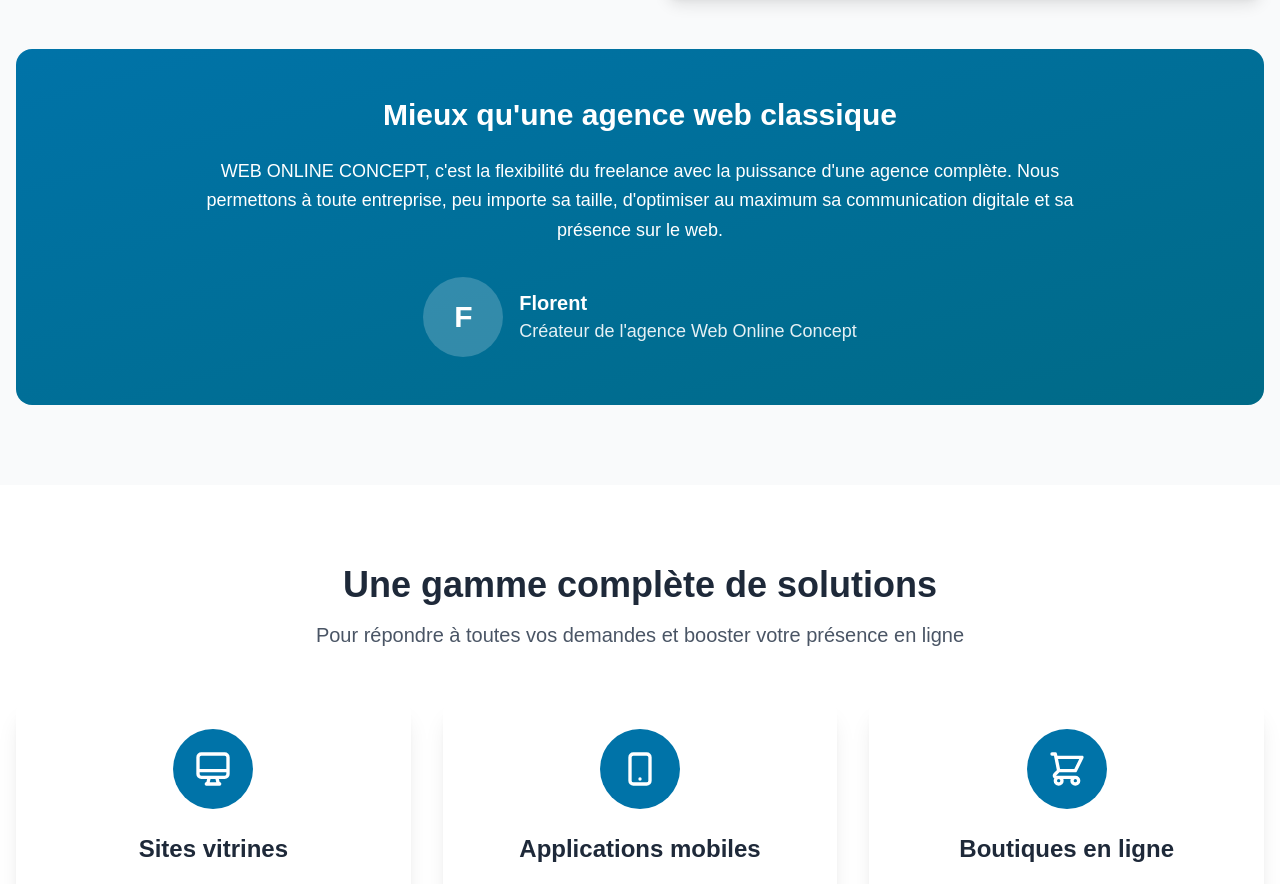
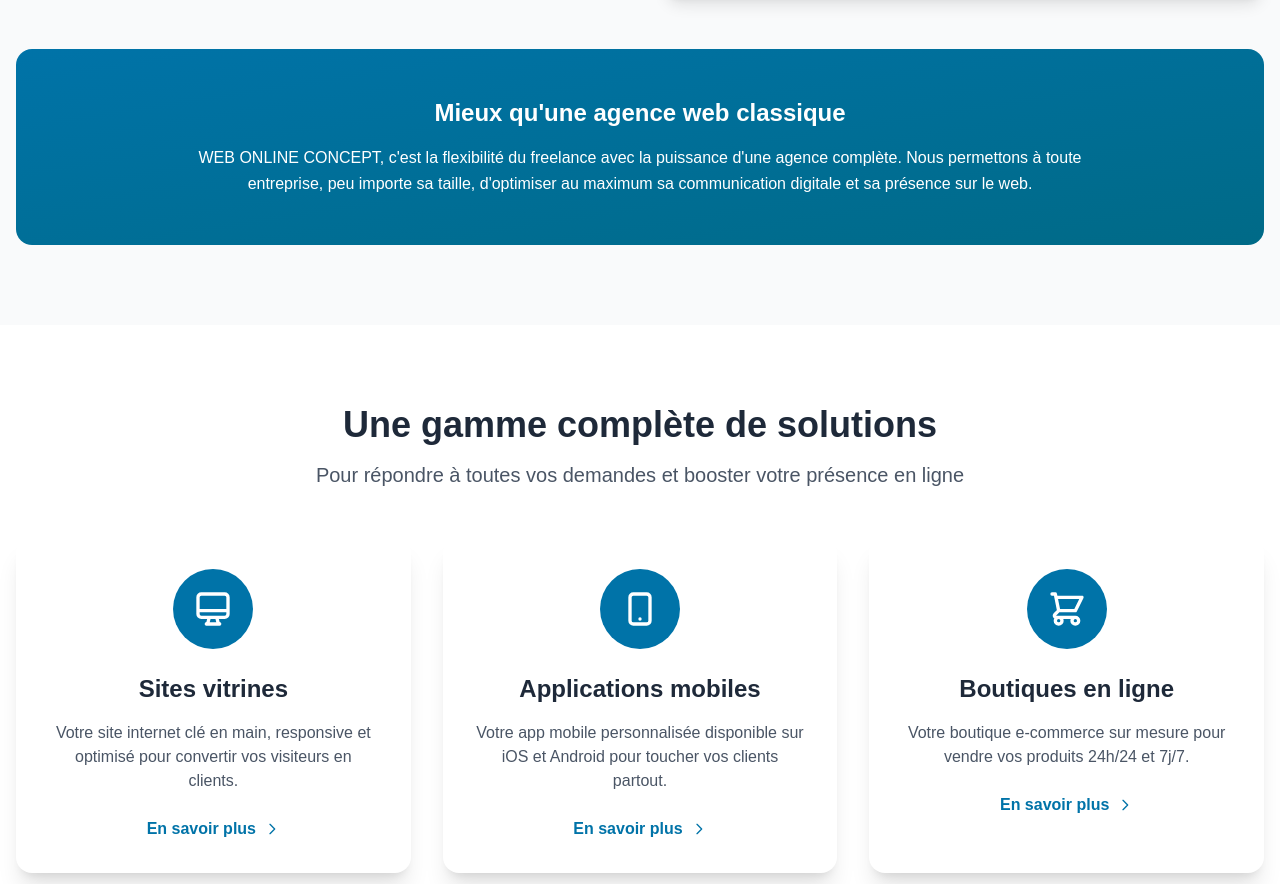
Before and after one commit to Web-Online-Concept/web-online-concept, a Next.js app: page / in a window 1280 px wide. Shown: the part 1537-2421 px from the top of the page. Built offline with nearby package versions, Linux system fonts and the light colour scheme.

Commit message:
Update page.js

```diff
--- a/app/page.js
+++ b/app/page.js
@@ -344,21 +344,12 @@
           {/* Partie basse : Bloc bleu sur toute la largeur */}
           <div className="bg-gradient-to-br from-[#0073a8] to-[#006a87] rounded-2xl p-8 md:p-12 text-white">
             <div className="max-w-4xl mx-auto text-center">
-              <h3 className="text-3xl font-bold mb-6">Mieux qu&apos;une agence web classique</h3>
-              <p className="text-lg mb-8 leading-relaxed">
+              <h3 className="text-2xl font-bold mb-4">Mieux qu&apos;une agence web classique</h3>
+              <p className="text-base leading-relaxed">
                 WEB ONLINE CONCEPT, c&apos;est la flexibilité du freelance avec la puissance d&apos;une agence complète.
                 Nous permettons à toute entreprise, peu importe sa taille, d&apos;optimiser au maximum sa communication
                 digitale et sa présence sur le web.
               </p>
-              <div className="flex items-center justify-center space-x-4">
-                <div className="w-20 h-20 bg-white/20 rounded-full flex items-center justify-center">
-                  <span className="text-3xl font-bold">F</span>
-                </div>
-                <div className="text-left">
-                  <p className="font-bold text-xl">Florent</p>
-                  <p className="opacity-90 text-lg">Créateur de l&apos;agence Web Online Concept</p>
-                </div>
-              </div>
             </div>
           </div>
         </div>
```
